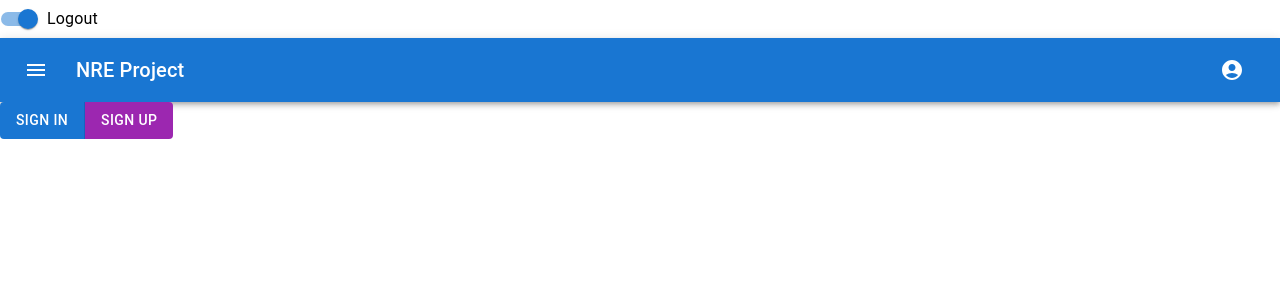
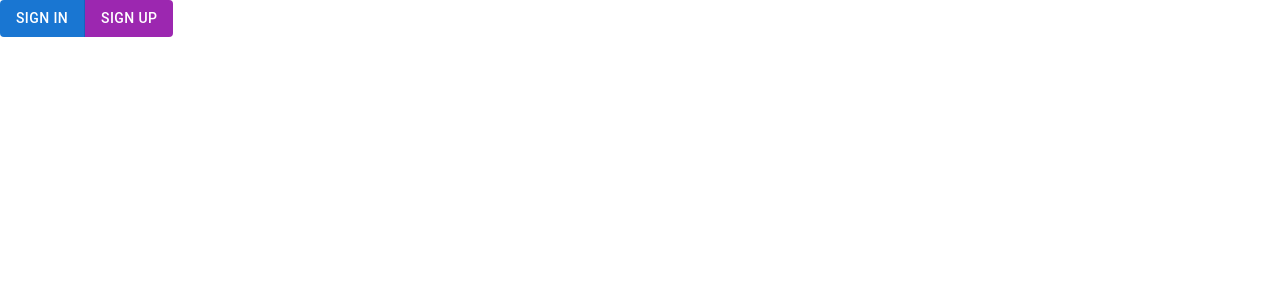
Before and after one commit to NullRivalException/frontend, a React (Create React App) app: page / in a window 1280 px wide. Shown: the top 300 px of the page. Built offline with nearby package versions, Linux system fonts and the light colour scheme.

Commit message:
deleted useless component

```diff
--- a/src/App.js
+++ b/src/App.js
@@ -1,6 +1,5 @@
 import { BrowserRouter as Router, Route, Routes } from 'react-router-dom';
 import Dashboard from './Dashboard';
-import NavBar from './NavBar';
 import SignIn from './SignIn';
 import SignUp from './SignUp';
 
@@ -8,7 +7,6 @@
   return (
     <Router>
       <div className="App">
-        <NavBar />
         <div className="content">
           <Routes>
             <Route exact path="/" element={<Dashboard />} />
--- a/src/NavBar.js
+++ /dev/null
@@ -1,95 +0,0 @@
-import * as React from 'react';
-import AppBar from '@mui/material/AppBar';
-import Box from '@mui/material/Box';
-import Toolbar from '@mui/material/Toolbar';
-import Typography from '@mui/material/Typography';
-import IconButton from '@mui/material/IconButton';
-import MenuIcon from '@mui/icons-material/Menu';
-import AccountCircle from '@mui/icons-material/AccountCircle';
-import Switch from '@mui/material/Switch';
-import FormControlLabel from '@mui/material/FormControlLabel';
-import FormGroup from '@mui/material/FormGroup';
-import MenuItem from '@mui/material/MenuItem';
-import Menu from '@mui/material/Menu';
-
-export default function NavBar() {
-  const [auth, setAuth] = React.useState(true);
-  const [anchorEl, setAnchorEl] = React.useState(null);
-
-  const handleChange = (event) => {
-    setAuth(event.target.checked);
-  };
-
-  const handleMenu = (event) => {
-    setAnchorEl(event.currentTarget);
-  };
-
-  const handleClose = () => {
-    setAnchorEl(null);
-  };
-
-  return (
-    <Box sx={{ flexGrow: 1 }}>
-      <FormGroup>
-        <FormControlLabel
-          control={
-            <Switch
-              checked={auth}
-              onChange={handleChange}
-              aria-label="login switch"
-            />
-          }
-          label={auth ? 'Logout' : 'Login'}
-        />
-      </FormGroup>
-      <AppBar position="static">
-        <Toolbar>
-          <IconButton
-            size="large"
-            edge="start"
-            color="inherit"
-            aria-label="menu"
-            sx={{ mr: 2 }}
-          >
-            <MenuIcon />
-          </IconButton>
-          <Typography variant="h6" component="div" sx={{ flexGrow: 1 }}>
-            NRE Project
-          </Typography>
-          {auth && (
-            <div>
-              <IconButton
-                size="large"
-                aria-label="account of current user"
-                aria-controls="menu-appbar"
-                aria-haspopup="true"
-                onClick={handleMenu}
-                color="inherit"
-              >
-                <AccountCircle />
-              </IconButton>
-              <Menu
-                id="menu-appbar"
-                anchorEl={anchorEl}
-                anchorOrigin={{
-                  vertical: 'top',
-                  horizontal: 'right',
-                }}
-                keepMounted
-                transformOrigin={{
-                  vertical: 'top',
-                  horizontal: 'right',
-                }}
-                open={Boolean(anchorEl)}
-                onClose={handleClose}
-              >
-                <MenuItem onClick={handleClose}>Profile</MenuItem>
-                <MenuItem onClick={handleClose}>My account</MenuItem>
-              </Menu>
-            </div>
-          )}
-        </Toolbar>
-      </AppBar>
-    </Box>
-  );
-}
```
